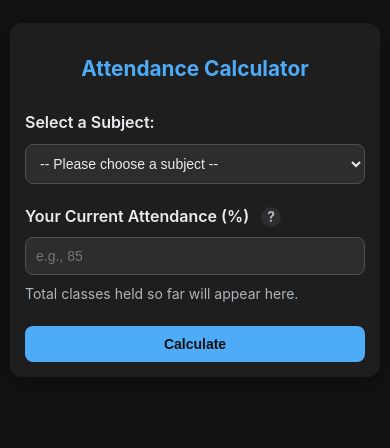
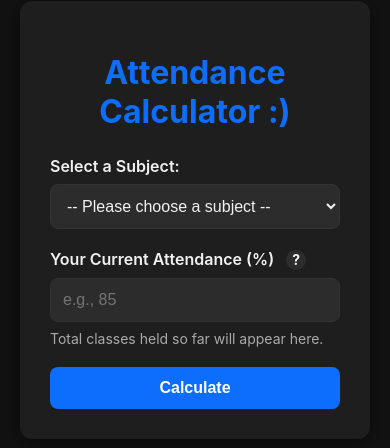
Before and after one commit to Nate-Champion/EE-Attendance-Calculator, a plain HTML site: page index.html in a window 390 px wide. Shown: the part 222-670 px from the top of the page. Drawn offline with Linux system fonts and the light colour scheme.

Commit message:
Update index.html

```diff
--- a/index.html
+++ b/index.html
@@ -3,49 +3,41 @@
 <head>
     <meta charset="UTF-8">
     <meta name="viewport" content="width=device-width, initial-scale=1.0">
-    <title>Attendance Calculator</title>
+    <title>Attendance Calculator (Corrected)</title>
     <style>
     :root {
-            --primary-color: #4dabf7;
-            --primary-hover: #339af0;
-            --bg-color: #121212;
-            --card-bg: #1e1e1e;
-            --text-color: #e9ecef;
-            --text-muted: #adb5bd;
-            --border-color: #495057;
-            --input-bg: #2d2d2d;
-            --success-bg: rgba(40, 167, 69, 0.2);
-            --success-text: #51cf66;
-            --warning-bg: rgba(255, 193, 7, 0.2);
-            --warning-text: #ffd43b;
-            --danger-bg: rgba(220, 53, 69, 0.2);
-            --danger-text: #ff6b6b;
-            --shadow: 0 4px 20px rgba(0, 0, 0, 0.3);
-        }
+        --primary-color: #0d6efd;
+        --light-bg: #121212;
+        --lighter-bg: #1e1e1e;
+        --dark-gray: #f1f1f1;
+        --border-color: #333;
+        --input-bg: #2c2c2c;
 
-        * {
-            box-sizing: border-box;
-            transition: background-color 0.2s, color 0.2s;
+        --success-bg: #1e4620;
+        --success-text: #d4edda;
+        --warning-bg: #5a4500;
+        --warning-text: #fff3cd;
+        --danger-bg: #5f2120;
+        --danger-text: #f8d7da;
     }
 
     body {
         font-family: -apple-system, BlinkMacSystemFont, "Segoe UI", Roboto, "Helvetica Neue", Arial, sans-serif;
-            background-color: var(--bg-color);
-            color: var(--text-color);
+        background-color: var(--light-bg);
+        color: var(--dark-gray);
         display: flex;
         justify-content: center;
         align-items: center;
         min-height: 100vh;
         margin: 0;
         padding: 20px;
-            line-height: 1.6;
     }
 
     .container {
-            background-color: var(--card-bg);
+        background-color: var(--lighter-bg);
         padding: 30px;
         border-radius: 12px;
-            box-shadow: var(--shadow);
+        box-shadow: 0 4px 20px rgba(0, 0, 0, 0.5);
         max-width: 500px;
         width: 100%;
     }
@@ -54,7 +46,6 @@
         text-align: center;
         color: var(--primary-color);
         margin-bottom: 25px;
-            font-size: 1.8rem;
     }
 
     .form-group {
@@ -65,23 +56,26 @@
         display: block;
         font-weight: 600;
         margin-bottom: 8px;
-            color: var(--text-color);
     }
 
-        select, input {
+    select,
+    input,
+    button {
         width: 100%;
         padding: 12px;
         border-radius: 8px;
         border: 1px solid var(--border-color);
         font-size: 16px;
+        box-sizing: border-box;
         background-color: var(--input-bg);
-            color: var(--text-color);
+        color: var(--dark-gray);
     }
 
-        select:focus, input:focus {
+    select:focus,
+    input:focus {
         outline: none;
         border-color: var(--primary-color);
-            box-shadow: 0 0 0 2px rgba(77, 171, 247, 0.25);
+        box-shadow: 0 0 0 2px rgba(13, 110, 253, 0.5);
     }
 
     .help-icon {
@@ -89,7 +83,7 @@
         width: 20px;
         height: 20px;
         background-color: var(--input-bg);
-            color: var(--text-muted);
+        color: var(--dark-gray);
         border-radius: 50%;
         text-align: center;
         font-weight: bold;
@@ -99,32 +93,23 @@
         font-size: 14px;
     }
 
-        .help-icon:hover {
-            background-color: var(--primary-color);
-            color: var(--bg-color);
-        }
-
     #classes-held-info {
         font-size: 14px;
-            color: var(--text-muted);
+        color: #aaa;
         margin-top: 8px;
     }
 
     button {
         background-color: var(--primary-color);
-            color: var(--bg-color);
+        color: white;
         font-weight: 700;
         border: none;
         cursor: pointer;
-            padding: 12px;
-            border-radius: 8px;
-            font-size: 16px;
-            width: 100%;
         transition: background-color 0.2s;
     }
 
     button:hover {
-            background-color: var(--primary-hover);
+        background-color: #0056b3;
     }
 
     #result {
@@ -133,62 +118,29 @@
         border-radius: 8px;
         text-align: center;
         font-size: 1.1em;
-            display: none; /* Hidden by default */
+        display: none;
     }
 
     .alert-success {
         background-color: var(--success-bg);
         color: var(--success-text);
-            border-left: 4px solid var(--success-text);
     }
 
     .alert-warning {
         background-color: var(--warning-bg);
         color: var(--warning-text);
-            border-left: 4px solid var(--warning-text);
     }
 
     .alert-danger {
         background-color: var(--danger-bg);
         color: var(--danger-text);
-            border-left: 4px solid var(--danger-text);
-        }
-
-        /* Responsive adjustments */
-        @media (max-width: 576px) {
-            .container {
-                padding: 20px;
-            }
-
-            h1 {
-                font-size: 1.5rem;
-            }
-
-            select, input, button {
-                padding: 10px;
-                font-size: 14px;
-            }
-        }
-
-        @media (max-width: 400px) {
-            body {
-                padding: 10px;
-            }
-
-            .container {
-                padding: 15px;
-            }
-
-            h1 {
-                font-size: 1.3rem;
-            }
     }
 </style>
 </head>
 <body>
 
     <div class="container">
-        <h1>Attendance Calculator</h1>
+        <h1>Attendance Calculator :)</h1>
 
         <div class="form-group">
             <label for="subject-select">Select a Subject:</label>
@@ -216,7 +168,7 @@
             "EE": { "1": { "A": { "days": {
                 "Mon": [{"time": "08:00 - 10:40","subject": "APPLICATION OF ICT LAB"}, {"time": "11:10 - 12:00","subject": "CALCULUS AND ANALYTICAL GEOMETRY"}, {"time": "12:05 - 01:50","subject": "LCA (LAB)"}, {"time": "02:40 - 03:30","subject": "LCA (LAB)"}],
                 "Tue": [{"time": "08:00 - 09:45","subject": "LCA THEORY"}, {"time": "09:50 - 10:40","subject": "CALCULUS AND ANALYTICAL GEOMETRY"}, {"time": "11:10 - 12:00","subject": "CALCULUS AND ANALYTICAL GEOMETRY"}, {"time": "12:05 - 01:50","subject": "APPLICATION OF ICT"}],
-                "Wed": [{"time": "08:00 - 09:45","subject": "FUNCTIONAL ENGLISH"}, {"time": "09:50 - 10:40","subject": "APPLIED PHYSICS"}, {"time": "11:10 - 1200","subject": "LCA THEORY"}, {"time": "12:05 - 01:50","subject": "APPLIED PHYSICS LAB"}, {"time": "02:40 - 03:30","subject": "APPLIED PHYSICS LAB"}],
+                "Wed": [{"time": "08:00 - 09:45","subject": "FUNCTIONAL ENGLISH"}, {"time": "09:50 - 10:40","subject": "APPLIED PHYSICS"}, {"time": "11:10 - 12:00","subject": "LCA THEORY"}, {"time": "12:05 - 01:50","subject": "APPLIED PHYSICS LAB"}, {"time": "02:40 - 03:30","subject": "APPLIED PHYSICS LAB"}],
                 "Thu": [{"time": "08:00 - 08:50","subject": "FUNCTIONAL ENGLISH"}, {"time": "08:55 - 09:45","subject": "APPLIED PHYSICS"}, {"time": "12:05 - 01:50","subject": "UNDERSTANDING OF QURAN-I"}, {"time": "02:40 - 03:30","subject": "UNDERSTANDING OF QURAN-I"}],
                 "Fri": [{"time": "08:00 - 10:40","subject": "WORKSHOP PRACTICE LAB"}, {"time": "10:45 - 12:30","subject": "FUNDAMENTALS OF CHEMISTRY"}]
             }}}}
@@ -224,8 +176,8 @@
 
         const SEMESTER_WEEKS = 16;
         const TARGET_PERCENTAGE = 0.75;
+        const CLASS_DURATION_MIN = 50;
 
-        // --- DOM Elements ---
         const subjectSelect = document.getElementById('subject-select');
         const percentageInput = document.getElementById('current-percentage');
         const calculateBtn = document.getElementById('calculate-btn');
@@ -233,20 +185,59 @@
         const classesHeldInfo = document.getElementById('classes-held-info');
         const helpIcon = document.getElementById('help-icon');
 
-        // --- Main Logic ---
+        /**
+         * Converts a time string (like "1200", "01:50") to total minutes from midnight.
+         * Assumes hours 1-7 are PM, 8-12 are AM.
+         */
+        function timeToMinutes(timeStr) {
+            timeStr = timeStr.replace(':', '');
+            if (timeStr.length < 4) timeStr = '0' + timeStr;
+            let hour = parseInt(timeStr.substring(0, 2));
+            const minute = parseInt(timeStr.substring(2, 4));
+
+            if (hour >= 1 && hour <= 7) {
+                hour += 12; // Convert to 24h format for PM
+            }
+            return hour * 60 + minute;
+        }
+
+        /**
+         * Calculates the number of classes based on a time duration string.
+         */
+        function getClassesFromDuration(timeRange) {
+            const times = timeRange.split(' - ');
+            if (times.length !== 2) return 1; // Default to 1 if format is unexpected
+
+            const startMinutes = timeToMinutes(times[0].trim());
+            const endMinutes = timeToMinutes(times[1].trim());
+            const duration = endMinutes - startMinutes;
+
+            return Math.round(duration / CLASS_DURATION_MIN);
+        }
+
+        const days = scheduleData.EE["1"].A.days;
         const subjectWeeklyCount = {};
+        const subjectClassDays = {};
+        const dayMap = { "Mon": 1, "Tue": 2, "Wed": 3, "Thu": 4, "Fri": 5, "Sat": 6, "Sun": 0 };
 
-        // 1. Calculate weekly classes for each subject
-        const days = scheduleData.EE["1"].A.days;
-        for (const day in days) {
-            days[day].forEach(period => {
+        // Process schedule to get correct class counts
+        for (const dayName in days) {
+            const jsDayIndex = dayMap[dayName];
+            days[dayName].forEach(period => {
                 if (period.subject && !period.type) {
-                    subjectWeeklyCount[period.subject] = (subjectWeeklyCount[period.subject] || 0) + 1;
+                    const subject = period.subject;
+                    const classCount = getClassesFromDuration(period.time);
+
+                    subjectWeeklyCount[subject] = (subjectWeeklyCount[subject] || 0) + classCount;
+
+                    if (!subjectClassDays[subject]) {
+                        subjectClassDays[subject] = {};
+                    }
+                    subjectClassDays[subject][jsDayIndex] = (subjectClassDays[subject][jsDayIndex] || 0) + classCount;
                 }
             });
         }
 
-        // 2. Populate the dropdown
         const sortedSubjects = Object.keys(subjectWeeklyCount).sort();
         sortedSubjects.forEach(subject => {
             const option = document.createElement('option');
@@ -255,32 +246,38 @@
             subjectSelect.appendChild(option);
         });
 
-        // 3. Calculate weeks passed
-        function getWeeksPassed() {
-            const startDate = new Date('2025-09-08');
-            const currentDate = new Date(); // Uses the actual current date
-            const msInDay = 1000 * 60 * 60 * 24;
-            const daysPassed = Math.floor((currentDate - startDate) / msInDay);
-            return Math.max(1, Math.ceil((daysPassed + 1) / 7)); // Ensure at least 1 week has passed
+        function calculateClassesHeld(subjectName) {
+            const classDays = subjectClassDays[subjectName];
+            if (!classDays) return 0;
+
+            const startDate = new Date('2025-09-08T00:00:00');
+            const currentDate = new Date();
+            let classesCount = 0;
+            let loopDate = new Date(startDate.valueOf());
+
+            while (loopDate <= currentDate) {
+                const dayIndex = loopDate.getDay();
+                if (classDays[dayIndex]) {
+                    classesCount += classDays[dayIndex];
+                }
+                loopDate.setDate(loopDate.getDate() + 1);
+            }
+            return classesCount;
         }
 
-        const weeksPassed = getWeeksPassed();
-
-        // 4. Event Listeners
         helpIcon.addEventListener('click', () => {
             alert('You can use Qalam to see your attendance percentage.');
         });
 
         subjectSelect.addEventListener('change', () => {
             const selectedSubject = subjectSelect.value;
-            resultDiv.style.display = 'none'; // Hide result on new selection
+            resultDiv.style.display = 'none';
             if (!selectedSubject) {
                 classesHeldInfo.textContent = 'Total classes held so far will appear here.';
                 return;
             }
-            const classesPerWeek = subjectWeeklyCount[selectedSubject];
-            const classesHeldSoFar = classesPerWeek * weeksPassed;
-            classesHeldInfo.innerHTML = `Based on your schedule, <strong>${classesHeldSoFar}</strong> classes have been held so far.`;
+            const classesHeldSoFar = calculateClassesHeld(selectedSubject);
+            classesHeldInfo.innerHTML = `Based on your schedule, exactly <strong>${classesHeldSoFar}</strong> classes have been held so far.`;
         });
 
         calculateBtn.addEventListener('click', () => {
@@ -296,25 +293,26 @@
                 return;
             }
 
-            // Calculations
-            const classesPerWeek = subjectWeeklyCount[selectedSubject];
-            const totalSemesterClasses = classesPerWeek * SEMESTER_WEEKS;
-            const classesHeldSoFar = classesPerWeek * weeksPassed;
+            const totalSemesterClasses = subjectWeeklyCount[selectedSubject]; // This is already multiplied by 16 weeks via logic
+            const classesHeldSoFar = calculateClassesHeld(selectedSubject);
+
+            // Adjust total classes if semester is longer than 16 weeks (edge case)
+            // But for now, we assume a fixed 16-week total
+            const finalTotalSemesterClasses = subjectWeeklyCount[selectedSubject]
+
             const attended = Math.round((currentPercentage / 100) * classesHeldSoFar);
-
-            const minRequiredClasses = Math.ceil(totalSemesterClasses * TARGET_PERCENTAGE);
-            const remainingClasses = totalSemesterClasses - classesHeldSoFar;
+            const minRequiredClasses = Math.ceil(finalTotalSemesterClasses * TARGET_PERCENTAGE);
+            const remainingClasses = finalTotalSemesterClasses - classesHeldSoFar;
             const classesStillNeeded = minRequiredClasses - attended;
 
-            // Display Logic
             let message = '';
             let alertClass = '';
 
             if (classesStillNeeded <= 0) {
                  let safeBunks = 0;
                  for (let i = 0; i <= remainingClasses; i++) {
-                     const futureAttendance = attended + (remainingClasses - i);
-                     if ((futureAttendance / totalSemesterClasses) >= TARGET_PERCENTAGE) {
+                     const futureTotalAttended = attended + (remainingClasses - i);
+                     if ((futureTotalAttended / finalTotalSemesterClasses) >= TARGET_PERCENTAGE) {
                          safeBunks = i;
                      } else {
                          break;
@@ -337,6 +335,7 @@
             resultDiv.className = alertClass;
             resultDiv.style.display = 'block';
         });
+
     </script>
 </body>
 </html>
```
Lines whose indentation alone changed are shown as unchanged.
